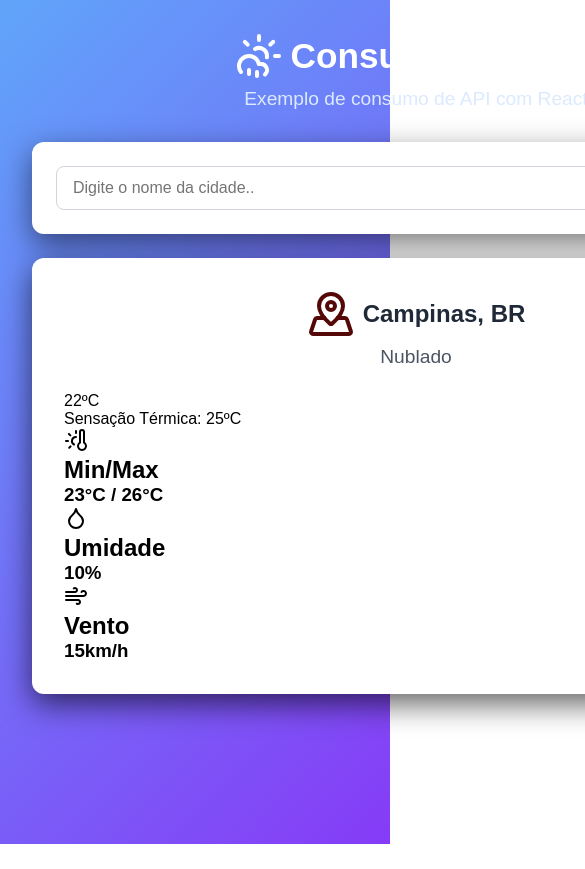
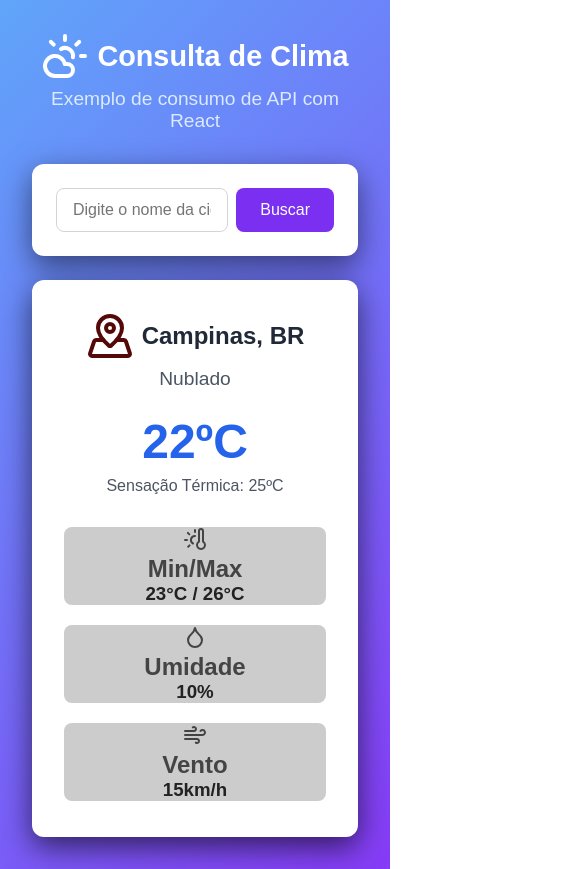
Before and after one commit to isabellacastro02/clima, a React (Vite) app: page / in a window 390 px wide. Shown: the top 869 px of the page, 585 px wide, since content can reach past the window. Before the commit the page ends 844 px from the top, so only its background shows below. Built offline with nearby package versions, Linux system fonts and the light colour scheme.

Commit message:
Add files via upload

```diff
--- a/src/App.css
+++ b/src/App.css
@@ -50,12 +50,12 @@ header p{
   transition: border-color 0.2s, box-shadow 0.2s;
 }
 .busca-container input:focus{
-  border-color: #3b82f6;
-  box-shadow: 0 0 0 3px #3b83f65f;
+  border-color: #923bf6;
+  box-shadow: 0 0 0 3px #8c3bf65f;
 }
 .busca-container button{
   padding: 12px 24px;
-  background: #3b82f6;
+  background: #7a2ff1;
   color: #fff;
   border: none;
   border-radius: 8px;
@@ -65,7 +65,7 @@ header p{
   transition: background 0.2s;
 }
 .busca-container button:hover{
-  background: #2563eb;
+  background: #a56ffc;
 }
 .busca-container button:disabled{
   cursor: not-allowed;
@@ -96,13 +96,51 @@ header p{
   text-transform: capitalize;
   font-size: 1.2em;
 }
-.temperatura-box{
+#temperatura-box{
   text-align: center;
   margin-bottom: 32px;
 }
-.temperatura-valor{
+#temperatura-valor{
   font-size: 3.7em;
   font-weight: bold;
   color: #2563eb;
   margin-bottom: 8px;
 }
+#sensacao{
+  color: #4b5563;
+}
+.detalhes-box{
+  display: grid;
+  grid-template-columns: repeat(3,1fr);
+  gap: 16px;
+}
+.detalhes-item{
+  background: #ccc;
+font-size: 16px;
+border-radius: 8px;
+text-align: center;
+color: #444;
+margin-bottom: 4px;
+}
+.detalhes-item h3{
+  color: #222;
+}
+
+/* RESPONSIVO */
+@media (max-width: 768px){
+  .content-wrapper{
+    min-width: 100%;
+  }
+  .busca-container input{
+    width: 80%;
+  }
+  .detalhes-box{
+    grid-template-columns: 1fr;
+  }
+  #temperatura-valor{
+    font-size: 3em;
+  }
+  header h1{
+    font-size: 1.8em;
+  }
+}
--- a/src/App.jsx
+++ b/src/App.jsx
@@ -1,6 +1,6 @@
 import { useState } from 'react'
 import './App.css'
-import { CloudSunRain, MapPinned, ThermometerSun, Droplet, Wind } from 'lucide-react';
+import { CloudSun, MapPinned, ThermometerSun, Droplet, Wind } from 'lucide-react';
 
 function App() {
   const [cidade, setCidade] = useState('');
@@ -51,7 +51,7 @@ function App() {
         <div className="content-wrapper">
           <header>
             <h1>
-              <CloudSunRain color="white" size={48} />
+              <CloudSun color="white" size={48} />
               Consulta de Clima
             </h1>
             <p>Exemplo de consumo de API com React</p>
```
